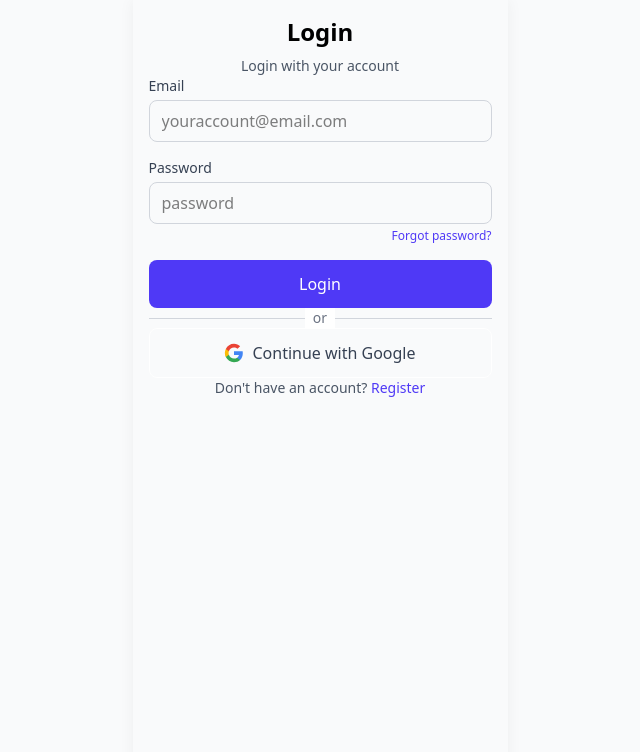
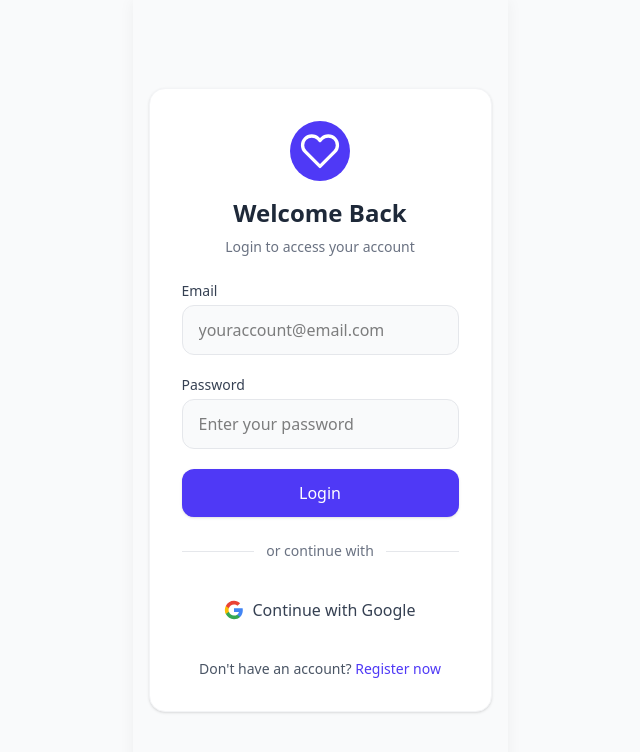
Before and after one commit to has-bi/theramind, a Next.js app: page /login in a window 1280 px wide. Shown: the top 752 px of the page, without its empty margins (320-960 px from the left). Built offline with nearby package versions, Linux system fonts and the light colour scheme; no server answers; what arctic would draw is missing.

Commit message:
fix: fix the blog filter, and also the dashboard UX copy

```diff
--- a/src/app/(auth)/login/page.js
+++ b/src/app/(auth)/login/page.js
@@ -2,75 +2,92 @@
 import { useActionState } from "react";
 import { loginAction } from "./action";
 import { OauthButton } from "../_components/oauthbutton";
+import Image from "next/image";
 
 export default function Page() {
   const [state, formAction, pending] = useActionState(loginAction, null);
 
   return (
-    <div className="min-h-screen items-center justify-center p-4">
-      <div className="">
-        <div className="text-center">
-          <h1 className="text-2xl font-semibold">Login</h1>
-          <p className="text-sm text-gray-600 mt-2">Login with your account</p>
+    <div className="min-h-screen flex items-center justify-center p-4 bg-gray-50">
+      <div className="w-full max-w-md bg-white rounded-2xl shadow-sm p-8 border border-gray-100">
+        <div className="text-center mb-6">
+          <div className="flex justify-center mb-4">
+            <div className="w-15 h-15 rounded-full bg-indigo-600 flex items-center justify-center">
+              <svg
+                xmlns="http://www.w3.org/2000/svg"
+                viewBox="0 0 24 24"
+                fill="none"
+                stroke="white"
+                strokeWidth="2"
+                strokeLinecap="round"
+                strokeLinejoin="round"
+                className="w-10 h-10"
+              >
+                <path d="M20.84 4.61a5.5 5.5 0 0 0-7.78 0L12 5.67l-1.06-1.06a5.5 5.5 0 0 0-7.78 7.78l1.06 1.06L12 21.23l7.78-7.78 1.06-1.06a5.5 5.5 0 0 0 0-7.78z"></path>
+              </svg>
+            </div>
+          </div>
+          <h1 className="text-2xl font-bold text-gray-800">Welcome Back</h1>
+          <p className="text-sm text-gray-500 mt-2">Login to access your account</p>
         </div>
 
-        <form action={formAction} className="space-y-4">
+        <form action={formAction} className="space-y-5">
           <div>
-            <label className="block text-sm font-medium text-gray-700">Email</label>
+            <label className="block text-sm font-medium text-gray-700 mb-1">Email</label>
             <input
               name="email"
               type="email"
               placeholder="youraccount@email.com"
-              className="mt-1 block w-full px-3 py-2 bg-gray-50 border border-gray-300 rounded-lg focus:ring-2 focus:ring-indigo-500"
+              className="block w-full px-4 py-3 bg-gray-50 border border-gray-200 rounded-xl focus:ring-2 focus:ring-indigo-500 focus:border-indigo-500 transition-colors"
               required
             />
           </div>
+
           <div>
-            <label className="block text-sm font-medium text-gray-700">Password</label>
+            <div className="flex justify-between mb-1">
+              <label className="block text-sm font-medium text-gray-700">Password</label>
+            </div>
             <div className="relative">
               <input
                 name="password"
                 type="password"
-                placeholder="password"
-                className="mt-1 block w-full px-3 py-2 bg-gray-50 border border-gray-300 rounded-lg focus:ring-2 focus:ring-indigo-500"
+                placeholder="Enter your password"
+                className="block w-full px-4 py-3 bg-gray-50 border border-gray-200 rounded-xl focus:ring-2 focus:ring-indigo-500 focus:border-indigo-500 transition-colors"
                 required
               />
-            </div>
-            <div className="flex justify-end mt-1">
-              <a href="/forgot-password" className="text-xs text-indigo-600 hover:text-indigo-700">
-                Forgot password?
-              </a>
             </div>
           </div>
 
           {/* Error message display */}
           {state && !state.success && (
-            <div className="p-3 bg-red-50 text-red-700 rounded-lg text-sm">{state.message}</div>
+            <div className="p-4 bg-red-50 text-red-700 rounded-xl text-sm border border-red-100">
+              {state.message}
+            </div>
           )}
 
           <button
             disabled={pending}
-            className="w-full bg-indigo-600 text-white rounded-lg py-3 font-medium hover:bg-indigo-700 focus:outline-none focus:ring-2 focus:ring-offset-2 focus:ring-indigo-500 disabled:bg-indigo-400"
+            className="w-full bg-indigo-600 text-white rounded-xl py-3 font-medium hover:bg-indigo-700 focus:outline-none focus:ring-2 focus:ring-offset-2 focus:ring-indigo-500 disabled:bg-indigo-400 transition-colors shadow-sm"
           >
             {pending ? "Logging in..." : "Login"}
           </button>
         </form>
 
-        <div className="relative">
+        <div className="relative my-6">
           <div className="absolute inset-0 flex items-center">
-            <div className="w-full border-t border-gray-300"></div>
+            <div className="w-full border-t border-gray-200"></div>
           </div>
           <div className="relative flex justify-center text-sm">
-            <span className="px-2 bg-white text-gray-500">or</span>
+            <span className="px-3 bg-white text-gray-500">or continue with</span>
           </div>
         </div>
 
         <OauthButton />
 
-        <p className="text-center text-sm text-gray-600">
+        <p className="text-center text-sm text-gray-600 mt-6">
           Don&apos;t have an account?{" "}
           <a href="/register" className="font-medium text-indigo-600 hover:text-indigo-700">
-            Register
+            Register now
           </a>
         </p>
       </div>
--- a/src/app/(mainapp)/blog/components/BlogFilter.jsx
+++ b/src/app/(mainapp)/blog/components/BlogFilter.jsx
@@ -1,25 +1,33 @@
 "use client";
 
 import { useRouter, useSearchParams } from "next/navigation";
-import { useEffect } from "react";
+import { useEffect, useState } from "react";
 
 export default function BlogFilter({ moods, selectedMood, defaultMood }) {
   const router = useRouter();
   const searchParams = useSearchParams();
+  const [isInitialized, setIsInitialized] = useState(false);
 
   useEffect(() => {
-    // Only set default mood if no mood is selected and defaultMood exists
-    if (!selectedMood && defaultMood && moods.includes(defaultMood)) {
-      const params = new URLSearchParams(searchParams);
-      params.set("mood", defaultMood);
-      router.push(`/blog?${params.toString()}`);
+    // Only run once when component mounts and if there's no mood already selected
+    if (!isInitialized && !searchParams.get("mood") && defaultMood) {
+      // Verify the default mood exists in our options
+      if (moods.includes(defaultMood)) {
+        const params = new URLSearchParams(searchParams.toString());
+        params.set("mood", defaultMood);
+        router.push(`/blog?${params.toString()}`, { scroll: false });
+      }
+      setIsInitialized(true);
+    } else if (!isInitialized) {
+      // Mark as initialized even if we don't set a default mood
+      setIsInitialized(true);
     }
-  }, [defaultMood, moods, router, searchParams, selectedMood]);
+  }, [defaultMood, isInitialized, moods, router, searchParams]);
 
   const handleMoodChange = e => {
     const mood = e.target.value;
 
-    const params = new URLSearchParams(searchParams);
+    const params = new URLSearchParams(searchParams.toString());
     if (mood) {
       params.set("mood", mood);
     } else {
@@ -36,7 +44,7 @@ export default function BlogFilter({ moods, selectedMood, defaultMood }) {
       </label>
       <select
         id="mood-filter"
-        value={selectedMood}
+        value={selectedMood || ""}
         onChange={handleMoodChange}
         className="w-full md:w-64 p-2 rounded-md focus:ring-2 focus:ring-indigo-600 shadow-md"
       >
--- a/src/app/(mainapp)/blog/page.js
+++ b/src/app/(mainapp)/blog/page.js
@@ -6,23 +6,27 @@ import { cookies } from "next/headers";
 import getMoodColor from "@/utils/getMoodColor";
 
 export default async function BlogPage({ searchParams }) {
+  const { mood } = await searchParams;
+  const selectedMood = mood || "";
+
   const cookieStore = await cookies();
   const sessionId = cookieStore.get("sessionId")?.value;
-  const awaitedParams = await searchParams;
-  const selectedMood = awaitedParams.mood || "";
+
+  // Get all moods and make sure "all" is the first option
+  const moods = ["all", ...getAllMoods()];
+
+  // Get user's most frequent mood (top mood)
+  const defaultMood = await getMostFrequentMood(sessionId);
+
+  // For debugging coy
+  console.log("Default/Top Mood:", defaultMood);
+
+  // Process default mood - ensure it's lowercase for consistency
+  const processedDefaultMood = defaultMood ? defaultMood.toLowerCase() : null;
+
   // Update posts selection logic to handle "all" mood
   const posts =
     selectedMood === "all" || !selectedMood ? getAllPosts() : getPostsByMood(selectedMood);
-  const moods = ["all", ...getAllMoods()]; // Add "all" to the moods list
-  const defaultMood = await getMostFrequentMood(sessionId);
-  // debug duluu
-  console.log("debug from here");
-  console.log("SessionID:", sessionId);
-  console.log("Default Mood:", defaultMood);
-  console.log("Available Moods:", moods);
-  console.log("Selected Mood:", selectedMood);
-
-  const processedDefaultMood = defaultMood ? defaultMood.toLowerCase() : null;
 
   return (
     <div className="mobile-container bg-white min-h-screen relative overflow-hidden">
--- a/src/app/(mainapp)/dashboard/components/DashboardClient.jsx
+++ b/src/app/(mainapp)/dashboard/components/DashboardClient.jsx
@@ -106,7 +106,7 @@ export default function DashboardClient({
           </div>
           <div>
             <h1 className="text-xl font-bold text-gray-800">Home</h1>
-            <p className="text-xs text-gray-500">{formattedDate}</p>
+            <p className="text-xs text-gray-500">Welcome to Theramind!</p>
           </div>
         </div>
       </header>
@@ -128,9 +128,6 @@ export default function DashboardClient({
         <div className="mb-8">
           <div className="flex justify-between items-center mb-3">
             <h2 className="text-base font-semibold text-gray-700">Your Mood Calendar</h2>
-            <span className="text-xs text-gray-500 font-medium">
-              {new Date().toLocaleDateString("en-US", { month: "long", timeZone: "Asia/Bangkok" })}
-            </span>
           </div>
           <div className="bg-white rounded-2xl shadow-sm border border-gray-100 p-3">
             {calendarView}
--- a/src/app/components/FooterMenu.js
+++ b/src/app/components/FooterMenu.js
@@ -70,7 +70,7 @@ export default function FooterMenu() {
   ];
 
   return (
-    <div className="bg-white border-t border-gray-200 pb-safe w-full">
+    <div className="bg-white border-t border-gray-200 pb-safe w-full rounded-t-3xl">
       <div className="flex items-center justify-around">
         {menuItems.map(item => {
           const isActive = pathname === item.path || pathname.startsWith(`${item.path}/`);
--- a/src/utils/getMostFrequentMood.js
+++ b/src/utils/getMostFrequentMood.js
@@ -1,29 +1,43 @@
+// utils/getMostFrequentMood.js
 import { getMoodData } from "@/app/api/calendar/getMoodData";
 
 export async function getMostFrequentMood(sessionId) {
+  // If no session ID, return null
   if (!sessionId) return null;
 
-  const moodData = await getMoodData(sessionId);
-  console.log("Mood Data:", moodData); // debug coy
+  try {
+    // Get mood data from calendar API
+    const moodData = await getMoodData(sessionId);
 
-  const moodCounts = {};
-  const currentMonth = new Date().getMonth();
-  const currentYear = new Date().getFullYear();
+    // If no mood data, return null
+    if (!moodData || Object.keys(moodData).length === 0) return null;
 
-  Object.entries(moodData).forEach(([date, mood]) => {
-    const entryDate = new Date(date);
-    if (entryDate.getMonth() === currentMonth && entryDate.getFullYear() === currentYear) {
-      moodCounts[mood] = (moodCounts[mood] || 0) + 1;
-    }
-  });
+    // Count occurrences of each mood
+    const moodCounts = {};
 
-  console.log("Mood Counts:", moodCounts); // debug coy
+    Object.values(moodData).forEach(moodEntry => {
+      // Make sure we're accessing the emotion name as a string
+      const emotionName = moodEntry.emotionName;
 
-  const mostFrequentMood =
-    Object.entries(moodCounts)
-      .sort(([, a], [, b]) => b - a)[0]?.[0]
-      ?.toLowerCase() || null;
+      if (emotionName) {
+        moodCounts[emotionName] = (moodCounts[emotionName] || 0) + 1;
+      }
+    });
 
-  console.log("Most Frequent Mood:", mostFrequentMood); // debug coy
-  return mostFrequentMood;
+    // Find the most frequent mood
+    let maxCount = 0;
+    let mostFrequentMood = null;
+
+    Object.entries(moodCounts).forEach(([mood, count]) => {
+      if (count > maxCount) {
+        maxCount = count;
+        mostFrequentMood = mood;
+      }
+    });
+
+    return mostFrequentMood;
+  } catch (error) {
+    console.error("Error getting most frequent mood:", error);
+    return null;
+  }
 }
```
Also changed, not shown: src/app/(mainapp)/blog/utils/getMoodColor.js (deleted).
